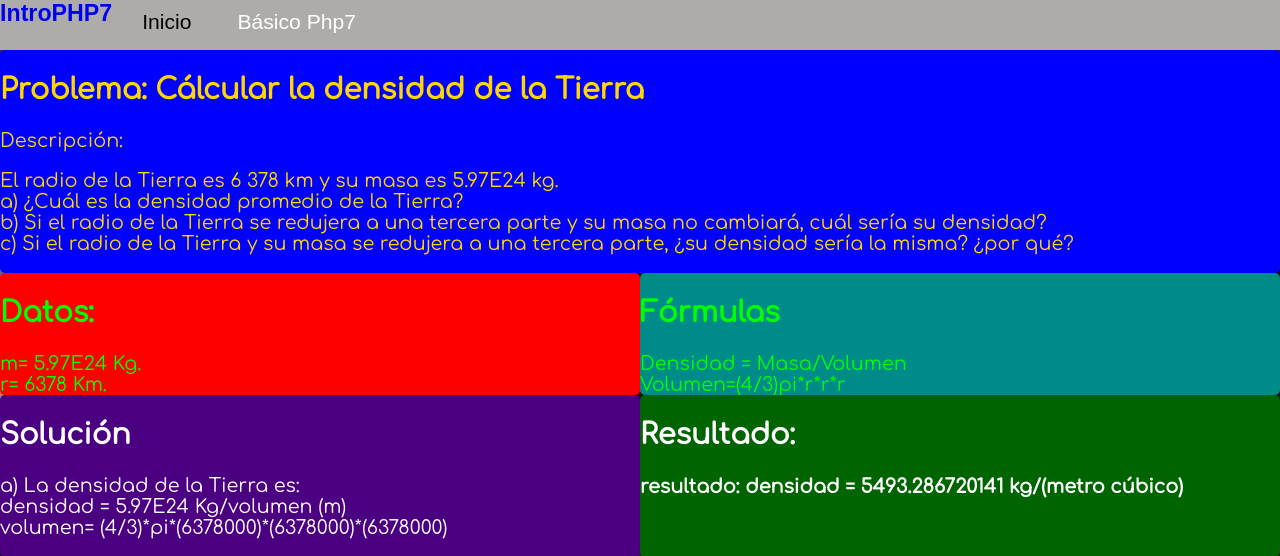
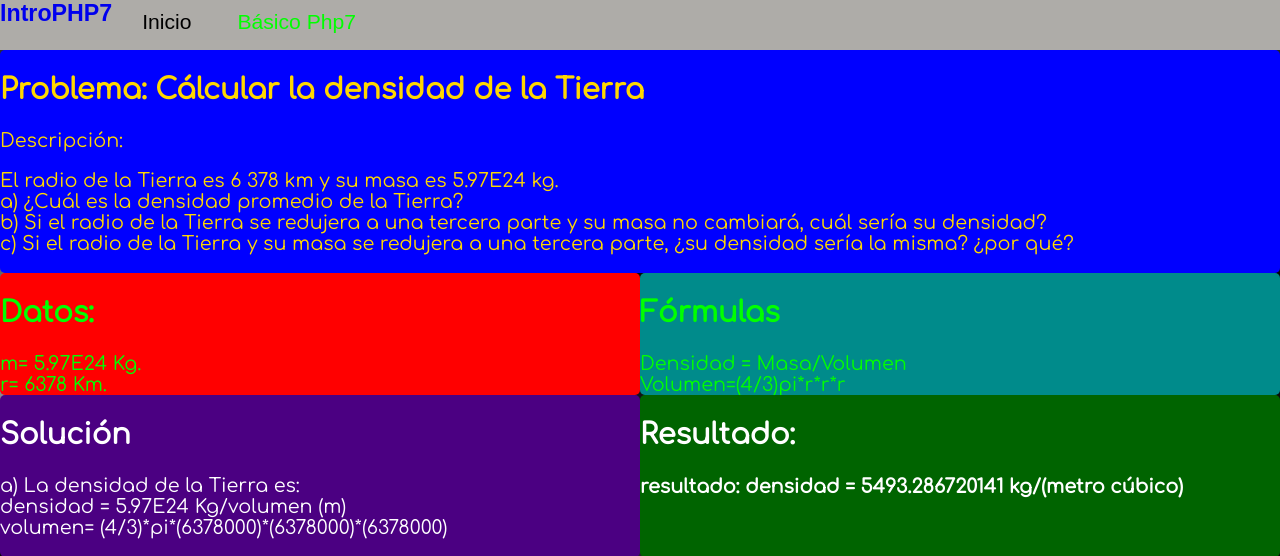
Before and after one commit to noshhhhhh/Pract15, a PHP site: page / in a window 1280 px wide. Shown: the top 556 px of the page. Run offline with PHP 8.4, Linux system fonts and the light colour scheme; some web fonts are replaced.

Commit message:
Update menu.css

```diff
--- a/practica15base/css/menu.css
+++ b/practica15base/css/menu.css
@@ -1,28 +1,34 @@
-.logo{
+.logo {
     display: inherit;
     font-family: 'Rambla', sans-serif;
     font-size: 1.1em;
     margin: 0;
 }
+
 .logo a {
     text-decoration: none;
 }
-nav{
+
+nav {
     display: inherit;
 }
-nav ul{
+
+nav ul {
     margin: 0;
     padding: 10px 0px 10px 30px;
     list-style-type: none;
 }
-ul li{
+
+ul li {
     display: inline;
     margin-right: 40px;
 }
+
 ul li a {
- text-decoration: none;
- color: #ffffff;
+    text-decoration: none;
+    color: #00ff00; /* Verde */
 }
+
 ul li a:hover, ul li a.current {
- color: #000000;
+    color: #000000; /* Negro */
 }
```
